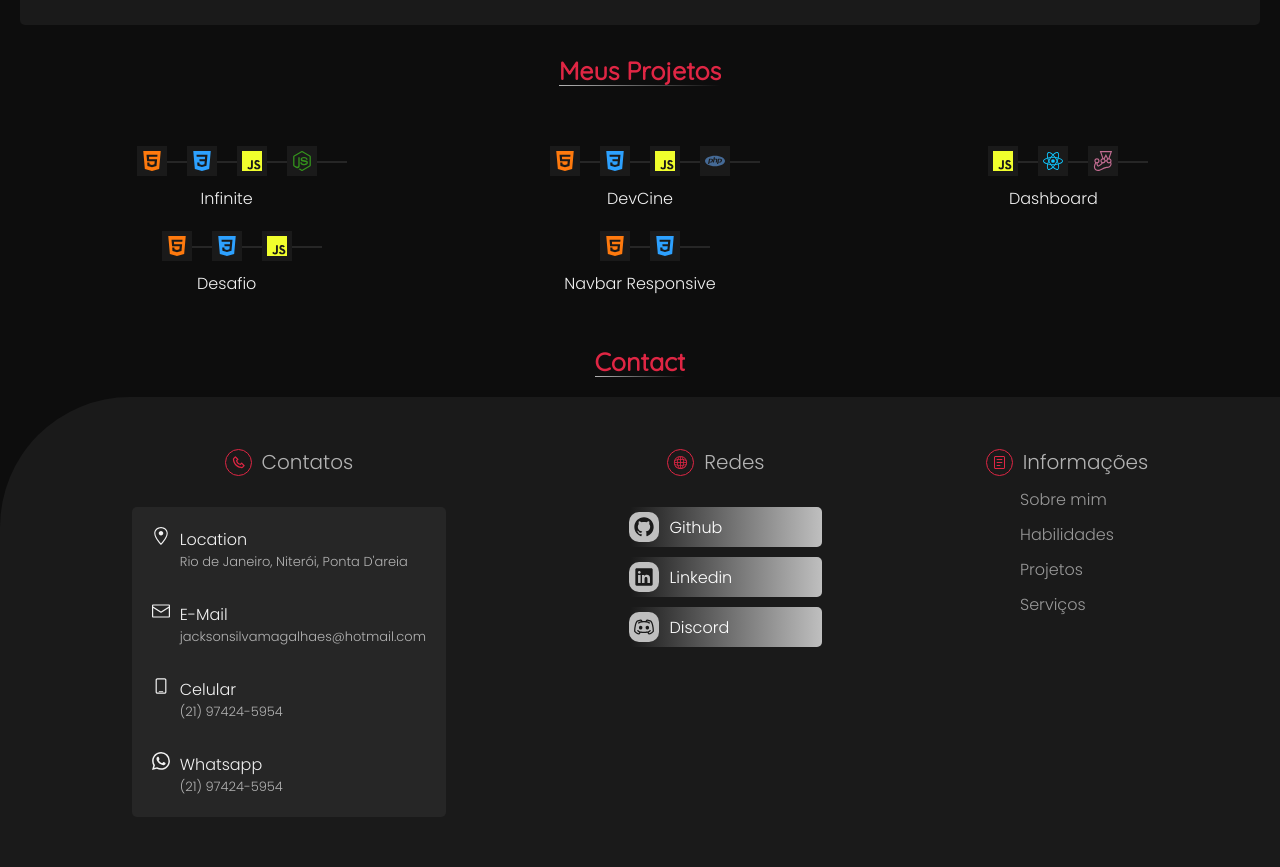
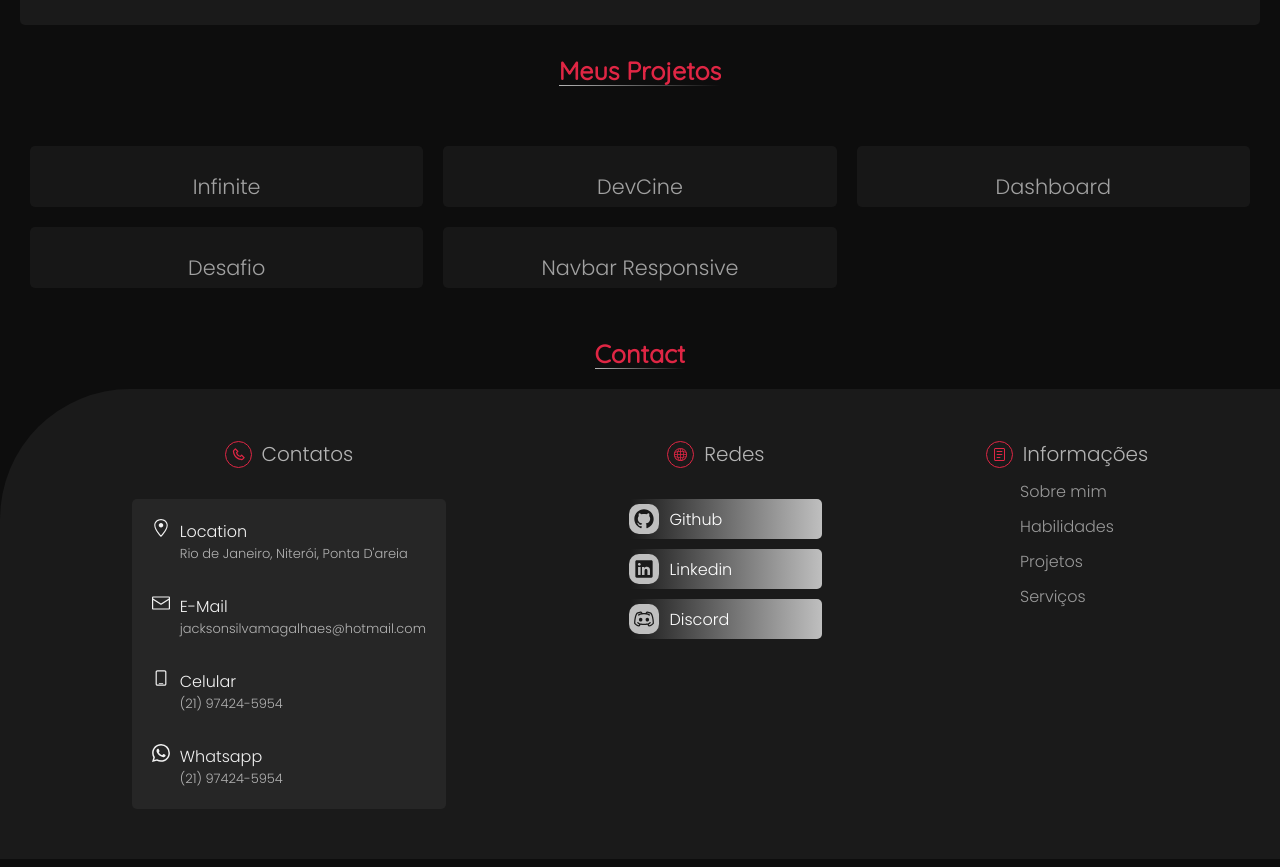
Before and after one commit to Jackson-SM/Portfolio, a React (Vite) app: page / in a window 1280 px wide. Shown: the part 1840-2707 px from the top of the page. Built offline with nearby package versions, Linux system fonts and the light colour scheme.

Commit message:
fix: cards project

```diff
--- a/src/pages/Home/components/SectionProjects/CardProject/index.tsx
+++ b/src/pages/Home/components/SectionProjects/CardProject/index.tsx
@@ -1,5 +1,4 @@
 import React from 'react';
-import { AiOutlineArrowRight } from 'react-icons/ai';
 
 import { IconContainerCard, StyledCardProject, StyledIcons, TitleCardProject } from './styles';
 
@@ -23,7 +22,17 @@ export type CardProjectProps = React.ComponentProps<typeof StyledCardProject> &
 
 export function CardProject({ project, ...props }: CardProjectProps) {
   return (
-    <StyledCardProject {...props}>
+    <StyledCardProject
+      href={project.link}
+      target="_blank"
+      {...props}
+      css={{
+        '&:hover .icon-card': {
+          opacity: 1,
+          transform: 'translateX(0)',
+        },
+      }}
+    >
       <IconContainerCard className="icon-container-card">
         {project.stacks?.map((stack, index) => {
           return (
@@ -31,7 +40,6 @@ export function CardProject({ project, ...props }: CardProjectProps) {
               css={{
                 '& svg': {
                   color: `${stack.color}`,
-                  background: '$backgroundLight2',
                 },
                 transitionDuration: `${(index + 1) / 8}s`,
                 transitionDelay: `${(index + 1) / 8}s`,
--- a/src/pages/Home/components/SectionProjects/CardProject/styles.ts
+++ b/src/pages/Home/components/SectionProjects/CardProject/styles.ts
@@ -1,22 +1,51 @@
 import { keyframes, styled } from '../../../../../config/stitches.config';
 
-export const StyledCardProject = styled('div', {
+export const showUp = keyframes({
+  '0%': {
+    opacity: 0,
+    transform: 'translateX(-30px)',
+  },
+  '100%': {
+    opacity: 1,
+    transform: 'translateX(0)',
+  },
+});
+
+export const StyledCardProject = styled('a', {
   display: 'flex',
   flexDirection: 'column',
   alignItems: 'center',
   gap: 10,
+
+  position: 'relative',
+
+  color: '$textDark',
+  textDecoration: 'none',
+
+  background: '$backgroundLight2',
+  borderRadius: '5px',
+
+  zIndex: '1',
+
+  padding: '5px',
+
+  transition: 'filter ease-in 130ms',
+
+  filter: 'brightness(90%)',
+
+  '&:hover': {
+    filter: 'brightness(100%)',
+  },
 });
 
-export const TitleCardProject = styled('span', {});
+export const TitleCardProject = styled('span', {
+  fontSize: '1.3rem',
+});
 
 export const IconContainerCard = styled('div', {
   display: 'flex',
 
   gap: 20,
-
-  '& .icon-card': {
-    background: 'red',
-  },
 });
 
 export const StyledIcons = styled('div', {
@@ -24,21 +53,31 @@ export const StyledIcons = styled('div', {
 
   borderRadius: '50%',
 
-  width: 30,
-  height: 30,
+  width: 35,
+  height: 35,
+
+  background: '$background',
+  padding: '5px',
+
+  marginTop: '-25px',
+
+  opacity: 0,
+  transform: 'translateX(-30px)',
+
+  '&:last-child': {
+    '&::before': {
+      display: 'none',
+    },
+  },
 
   '& svg': {
-    width: 30,
-    height: 30,
+    width: '100%',
+    height: '100%',
     padding: 5,
   },
 
-  zIndex: '-1',
-
   '&::before': {
     content: '',
-
-    zIndex: '-1',
 
     position: 'absolute',
 
--- a/src/pages/Home/components/SectionProjects/styles.ts
+++ b/src/pages/Home/components/SectionProjects/styles.ts
@@ -11,4 +11,5 @@ export const ContentSectionProjects = styled('div', {
   display: 'grid',
   gridTemplateColumns: 'repeat(auto-fit, minmax(350px, 1fr))',
   gap: 20,
+  zIndex: '1',
 });
```
